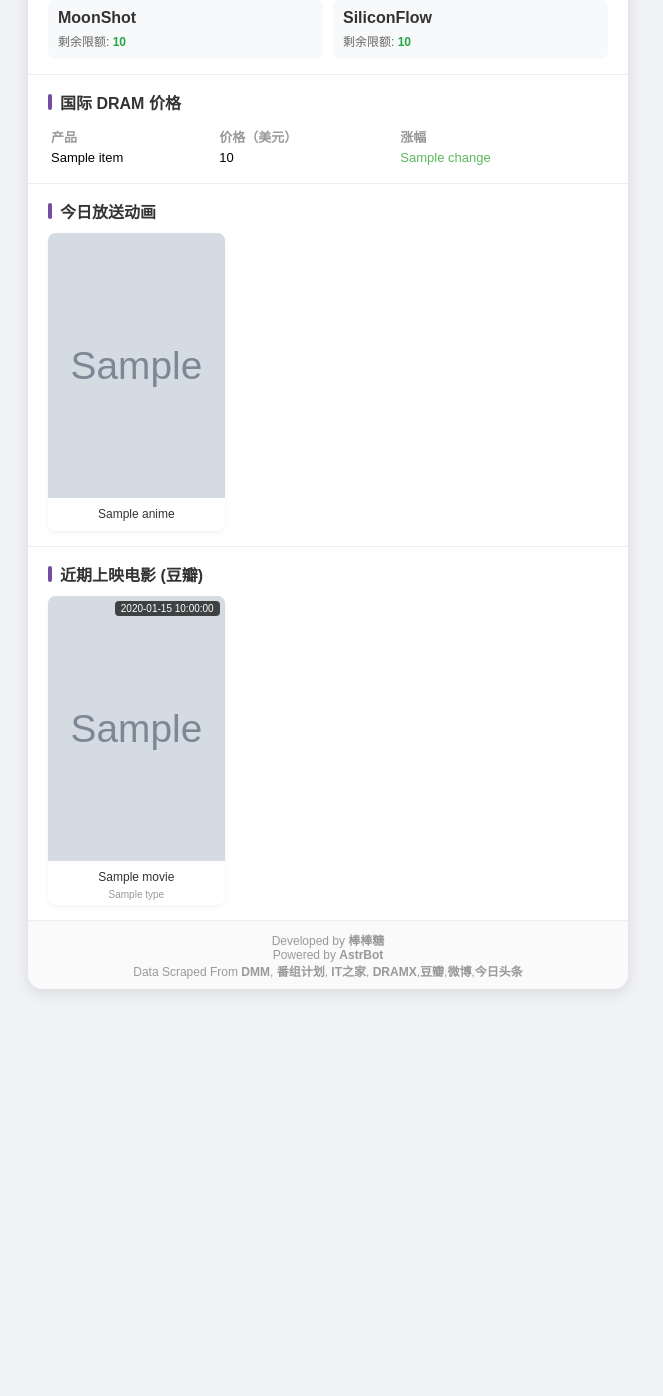
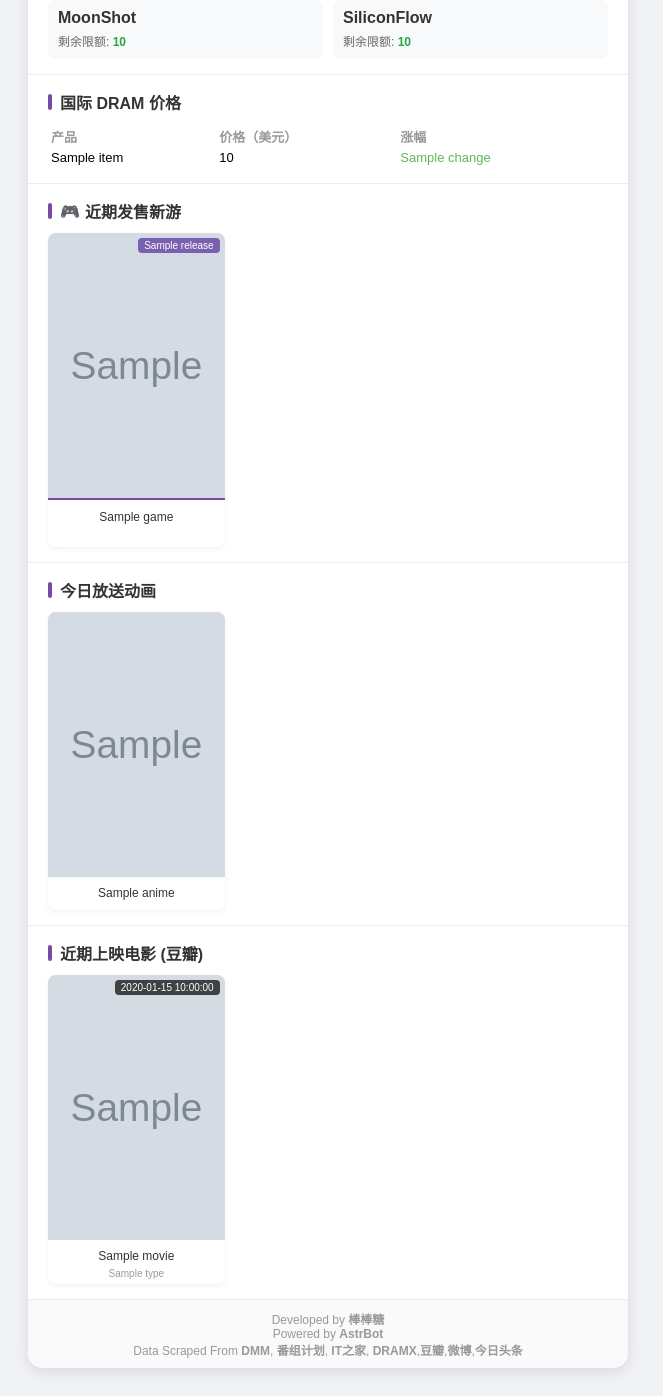
Before and after one commit to zhoufan47/astrbot_plugin_bbt_daily_news, a Python web app: template templates/report.html in a window 1280 px wide. Shown: the part 661-2057 px from the top of the page, without its empty margins (0-663 px from the left). Before the commit the page ends 1654 px from the top, so only its background shows below. Run offline with Jinja, Linux system fonts and the light colour scheme; the template is opened without the code that fills it: most values are stand-ins (such as "Sample title", 1, 10 or a date in 2020); grey boxes marked "Sample" are stand-in pictures.

Commit message:
#add game release data

```diff
--- a/metadata.yaml
+++ b/metadata.yaml
@@ -1,6 +1,6 @@
 name: astrbot_plugin_bbt_daily_news # 插件唯一识别名，以 astrbot_plugin_ 前缀开头
 display_name: 棒棒糖的每日晨报 # 用于展示的名字，可以是方便人类阅读的名字（需要版本 >= v4.5.0，低版本不会报错，请放心填写）
 desc: 一个简单的每日晨报插件 # 插件简短描述
-version: v1.4.6 # 插件版本号。格式：v1.1.1 或者 v1.1
+version: v1.5.0 # 插件版本号。格式：v1.1.1 或者 v1.1
 author: 棒棒糖 # 作者
 repo: https://github.com/zhoufan47/astrbot_plugin_bbt_daily_news
--- a/requirements.txt
+++ b/requirements.txt
@@ -1,2 +1,3 @@
 aiohttp~=3.13.3
 apscheduler>=3.11.0
+Pillow>=11.0.0
--- a/templates/report.html
+++ b/templates/report.html
@@ -141,6 +141,24 @@
             overflow: hidden;
             text-overflow: ellipsis;
             padding: 0 5px;
+        }
+        /* 游戏平台标签样式 */
+        .game-platforms {
+            font-size: 10px;
+            color: #fff;
+            background-color: #764ba2; /* 紫色背景，契合游戏氛围 */
+            padding: 2px 0;
+            margin-top: -2px; /* 紧贴图片下方 */
+            margin-bottom: 5px;
+            white-space: nowrap;
+            overflow: hidden;
+            text-overflow: ellipsis;
+        }
+
+        /* 调整一下标题，防止被挤压 */
+        .game-card .anime-title {
+            padding-top: 4px;
+            height: 30px; /* 稍微调小一点给平台腾位置 */
         }
     </style>
 </head>
@@ -293,7 +311,27 @@
                 {% endfor %}
             </table>
         </div>
+        {% if game_list %}
+        <div class="section">
+            <div class="section-title">
+                <span style="margin-right: 5px;">🎮</span> 近期发售新游
+            </div>
 
+                <div class="anime-grid">
+                    {% for game in game_list %}
+                    <div class="anime-card game-card">
+                        <div class="anime-cover-box">
+                            <img src="{{ game.cover }}" onerror="this.src='https://bgm.tv/img/no_icon_subject.png'">
+                            <div class="movie-date" style="background: rgba(100, 65, 165, 0.8);">{{ game.release }}</div>
+                        </div>
+                        <div class="game-platforms">{{ game.platforms }}</div>
+                        <div class="anime-title">{{ game.title }}</div>
+                    </div>
+                    {% endfor %}
+                </div>
+
+        </div>
+        {% endif %}
         <div class="section">
             <div class="section-title">今日放送动画</div>
             {% if not bangumi_list %}
```
Also changed, not shown: _conf_schema.json (+10 -0 lines), main.py (+107 -12 lines), CHANGELOG.md, README.md.
